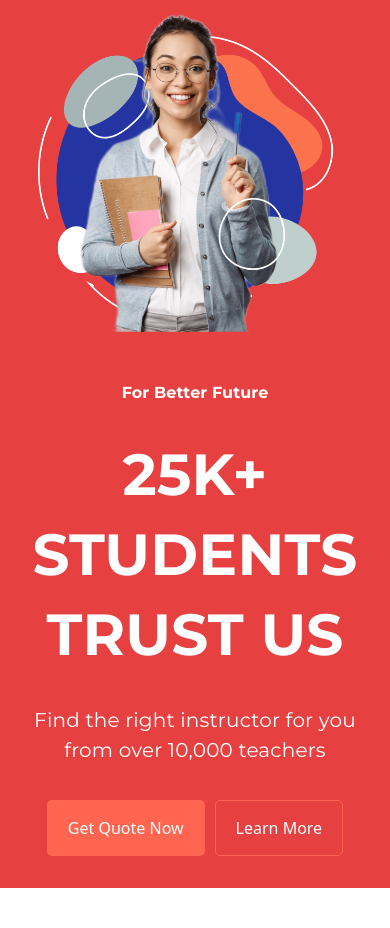
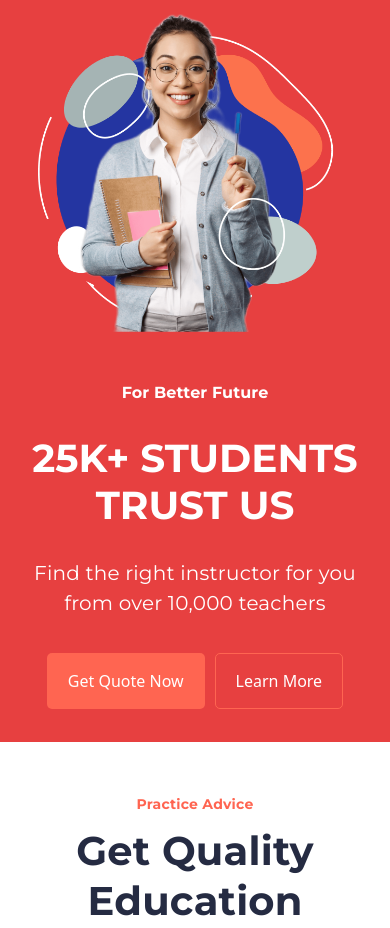
Before and after one commit to alex-255/digital-agency, a PHP site: page / in a window 390 px wide. Shown: the part 101-1029 px from the top of the page. Run offline with PHP 8.4, Linux system fonts and the light colour scheme.

Commit message:
fix big font in hero

```diff
--- a/css/styles.css
+++ b/css/styles.css
@@ -208,21 +208,6 @@
 	color: #FFFFFF;
 }
 
-@media only screen and (max-width: 1199px) {
-
-	.hero-background {
-		clip-path: unset;
-	}
-
-	.hero-text {
-		margin-left: unset;
-		min-height: unset;
-		align-items: center;
-		text-align: center;
-		padding: 7vw;
-	}
-}
-
 .hero-text-slogan {
 	font-family: 'Montserrat';
 	font-style: normal;
@@ -241,6 +226,27 @@
 	line-height: 80px;
 	letter-spacing: 0.2px;
 	margin-bottom: 30px;
+}
+
+@media only screen and (max-width: 1199px) {
+
+	.hero-background {
+		clip-path: unset;
+	}
+
+	.hero-text {
+		margin-left: unset;
+		min-height: unset;
+		align-items: center;
+		text-align: center;
+		padding: 7vw;
+	}
+
+	.hero-text-header {
+		font-size: 10vw;
+		line-height: 12vw;
+		letter-spacing: unset;
+	}
 }
 
 .hero-text-description {
```
